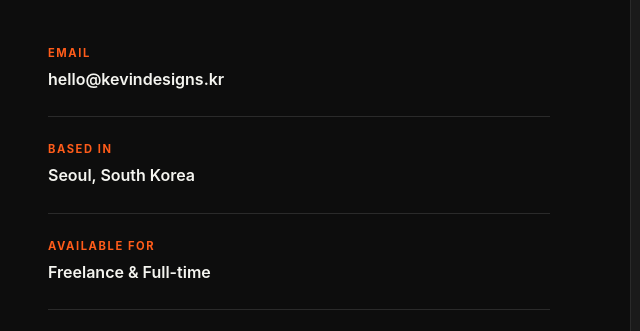
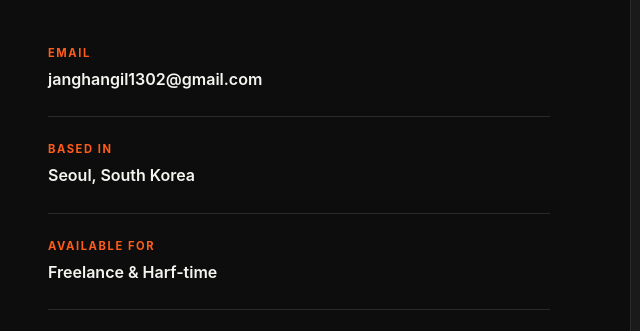
Before and after one commit to jang9777/kevin-portfolio, a plain HTML site: page contact.html in a window 1280 px wide. Shown: the part 785-1116 px from the top of the page, 0-640 px from the left. Drawn offline with Linux system fonts and the light colour scheme; a web font is replaced by a local one.

Commit message:
Add files via upload

```diff
--- a/contact.html
+++ b/contact.html
@@ -68,7 +68,7 @@
       <div class="contact-details">
         <div class="contact-detail-item">
           <span class="contact-detail-label">Email</span>
-          <span class="contact-detail-value">hello@kevindesigns.kr</span>
+          <span class="contact-detail-value">janghangil1302@gmail.com</span>
         </div>
         <div class="contact-detail-item">
           <span class="contact-detail-label">Based in</span>
@@ -76,7 +76,7 @@
         </div>
         <div class="contact-detail-item">
           <span class="contact-detail-label">Available for</span>
-          <span class="contact-detail-value">Freelance &amp; Full-time</span>
+          <span class="contact-detail-value">Freelance &amp; Harf-time</span>
         </div>
         <div class="contact-detail-item">
           <span class="contact-detail-label">Response time</span>
```
